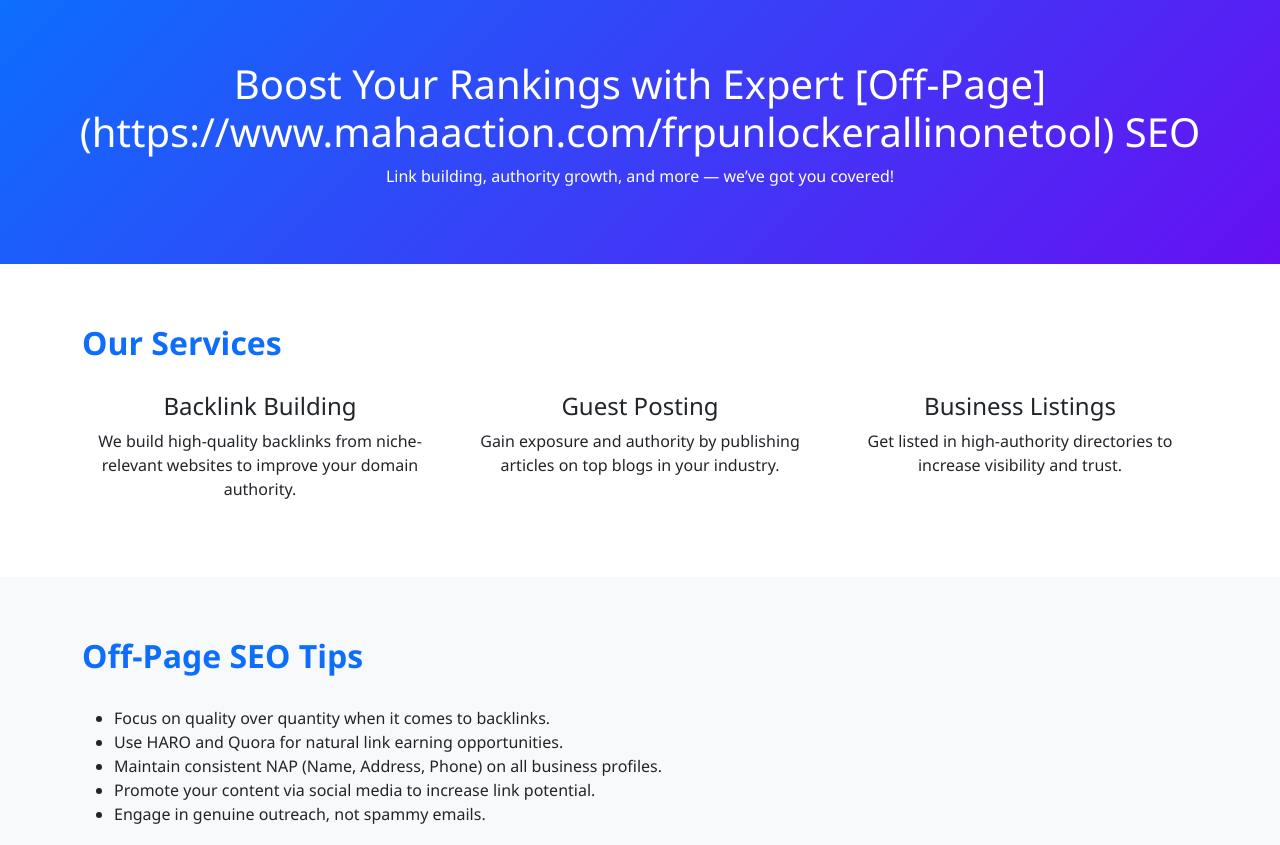
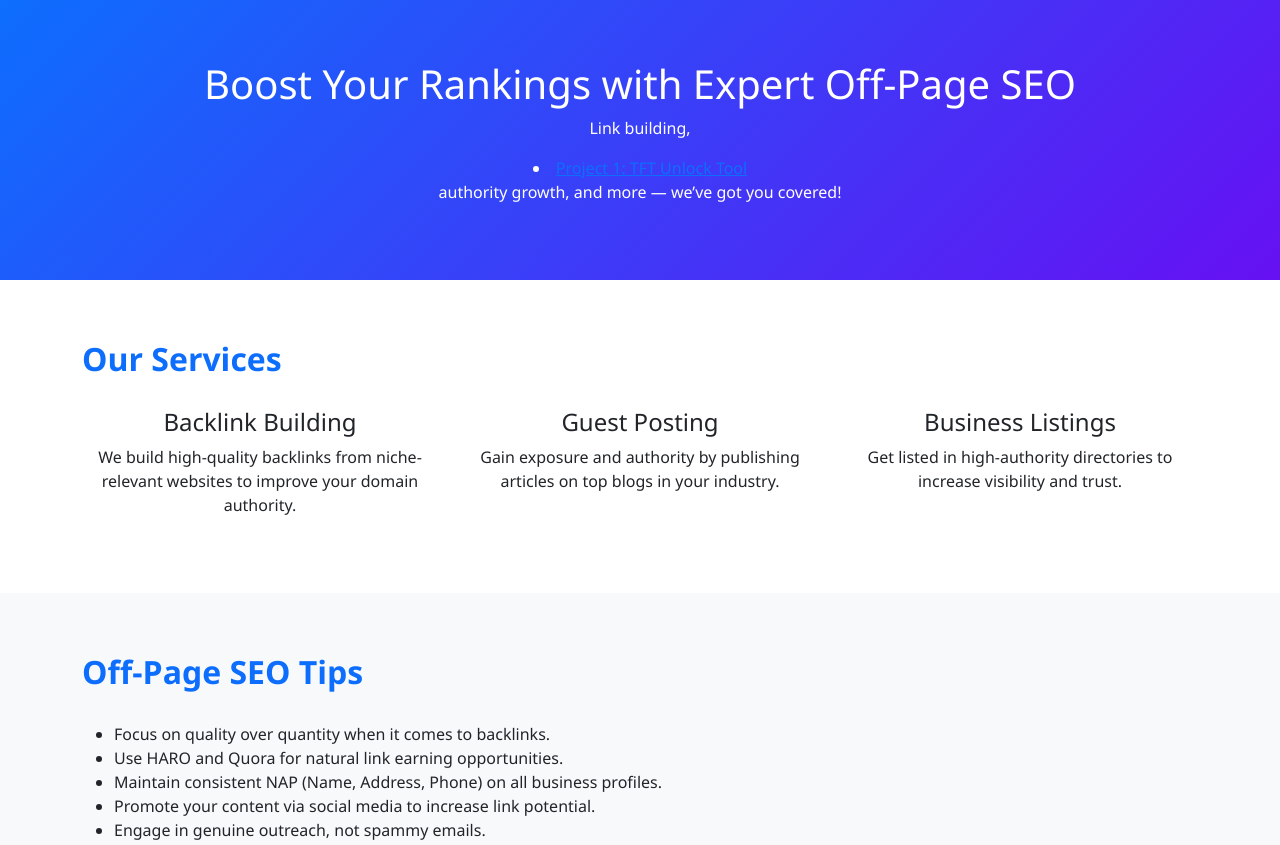
Before and after one commit to joggyyar/seooffpagetips.github.com, a plain HTML site: page index.html in a window 1280 px wide. Shown: the top 845 px of the page. Drawn offline with nearby package versions, Linux system fonts and the light colour scheme.

Commit message:
index.html

```diff
--- a/index.html
+++ b/index.html
@@ -37,8 +37,8 @@
 
   <!-- Header Section -->
   <header>
-    <h1>Boost Your Rankings with Expert [Off-Page](https://www.mahaaction.com/frpunlockerallinonetool) SEO</h1>
-    <p>Link building, authority growth, and more — we’ve got you covered!</p>
+    <h1>Boost Your Rankings with Expert Off-Page SEO</h1>
+    <p>Link building, <li><a href="https://github.com/tft-unlock-tool-donlod" target="_blank">Project 1: TFT Unlock Tool</a></li> authority growth, and more — we’ve got you covered!</p>
   </header>
 
   <!-- Services Section -->
```
